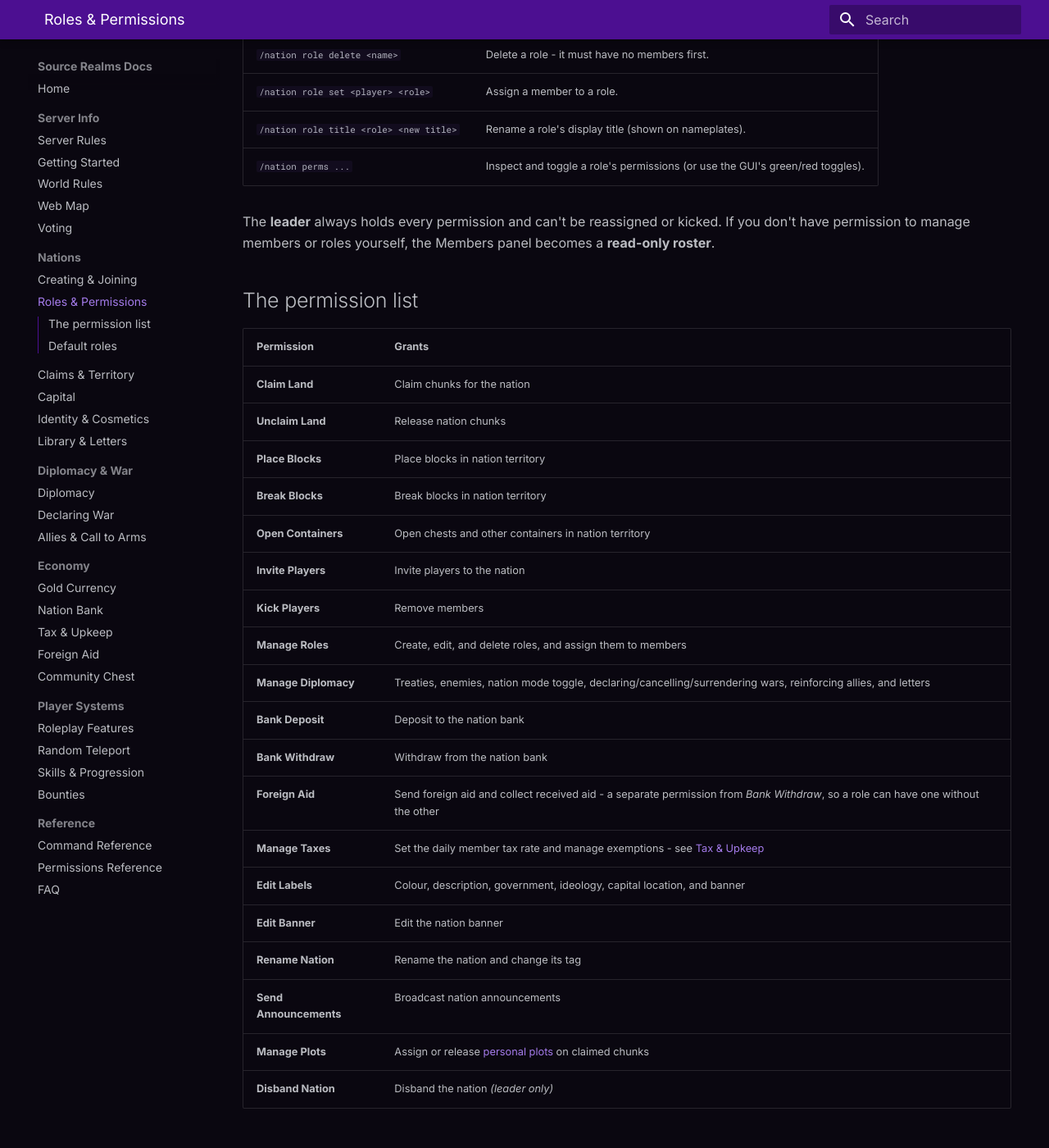
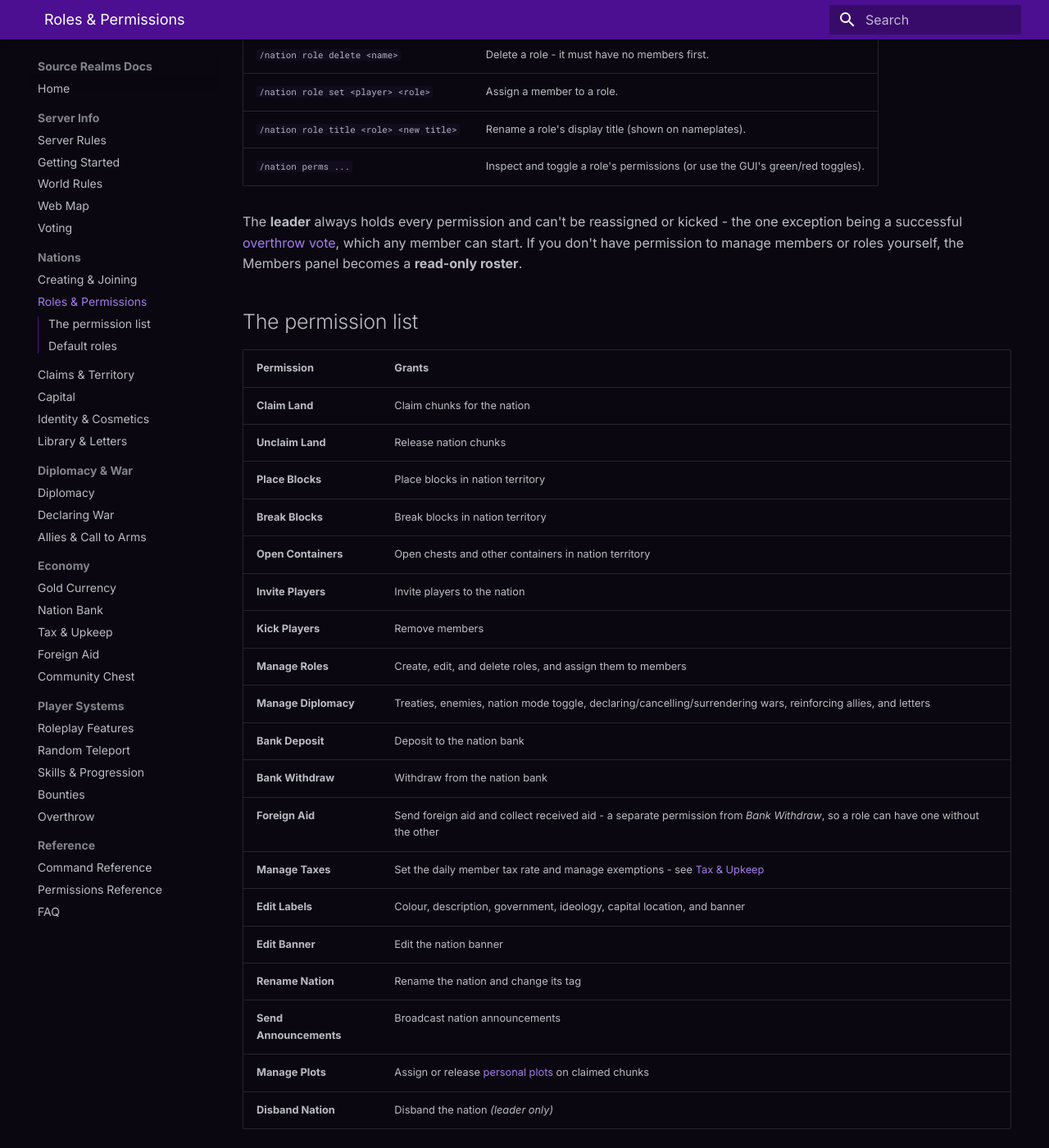
Before and after one commit to SourceRealms/sourcerealms-docs, an MkDocs documentation site: the page built from docs/nations/roles-permissions.md, in a window 1280 px wide and 1400 px high, scrolled down 381 px. Shown: the whole window at 82% size. Built offline with MkDocs 1.6.1 and Material for MkDocs 9.7.7, drawn with Linux system fonts in a browser that asks for light colours; some of the changed text lies outside the part shown.

Commit message:
Document /nation log, the overthrow system, and the villager farming fix
New Overthrow page under Player Systems, /nation log added to command
reference and the creating/joining guide, and a note in claims-territory
confirming benign mob behavior (including villager farming) still works
inside a claim you don't own.

```diff
--- a/docs/nations/roles-permissions.md
+++ b/docs/nations/roles-permissions.md
@@ -15,7 +15,8 @@ Open **Nation Menu → Nation Management → Members & Permissions** (Java), or
 | `/nation role title <role> <new title>` | Rename a role's display title (shown on nameplates). |
 | `/nation perms ...` | Inspect and toggle a role's permissions (or use the GUI's green/red toggles). |
 
-The **leader** always holds every permission and can't be reassigned or kicked. If you don't have
+The **leader** always holds every permission and can't be reassigned or kicked - the one exception
+being a successful [overthrow vote](../overthrow.md), which any member can start. If you don't have
 permission to manage members or roles yourself, the Members panel becomes a **read-only roster**.
 
 ## The permission list
@@ -53,7 +54,7 @@ points, not fixed tiers.
 - **Trusted** adds **Claim/Unclaim Land**, **Invite/Kick Players**, **Manage Roles**, and **Send
   Announcements** on top of everything Member has.
 - The **Leader** always has every permission, regardless of role edits, and can't be reassigned or
-  kicked.
+  kicked - except through a successful [overthrow vote](../overthrow.md).
 
 **Manage Plots** isn't included in Member or Trusted's starting permissions - only the Leader has it
 by default. Grant it to Trusted (or a custom role) if you want to delegate assigning personal plots.
--- a/mkdocs.yml
+++ b/mkdocs.yml
@@ -70,6 +70,7 @@ nav:
       - Random Teleport: rtp.md
       - Skills & Progression: skills.md
       - Bounties: bounties.md
+      - Overthrow: overthrow.md
   - Reference:
       - Command Reference: reference/commands.md
       - Permissions Reference: reference/permissions.md
```
Also changed, not shown: docs/nations/claims-territory.md (+4 -0 lines), docs/nations/creating-joining.md (+2 -0 lines), docs/overthrow.md (added, +41 -0 lines), docs/reference/commands.md (+2 -0 lines).
